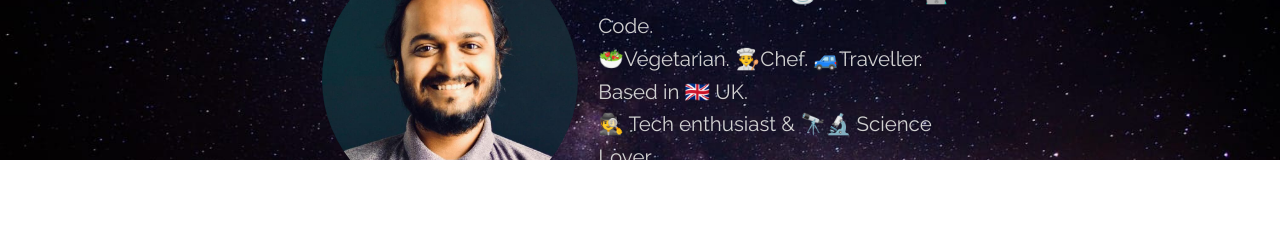
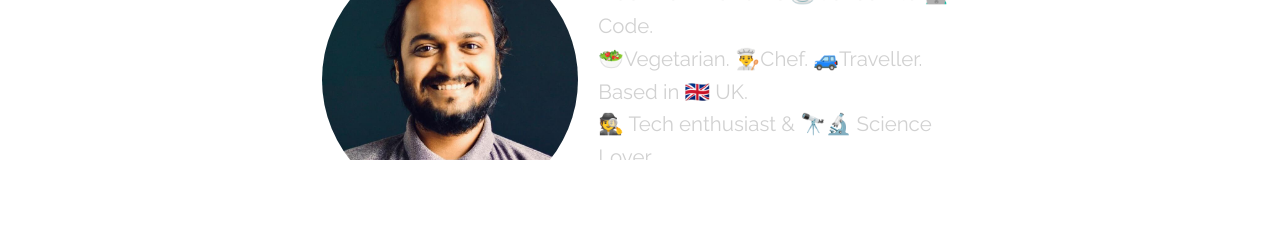
Before and after one commit to thehbhatt/thehbhatt.github.io, a plain HTML site: page index.html in a window 1280 px wide. Drawn offline with nearby package versions, Linux system fonts and the light colour scheme.

Commit message:
removing unwated stuff

```diff
--- a/index.html
+++ b/index.html
@@ -51,8 +51,8 @@
 		}
 
 		.demo .large-header {
-			background-image: url("img/dark_sky.jpg");
-			background-color: black;
+			/* background-image: url("img/dark_sky.jpg");
+			background-color: black; */
 		}
 
 		.demo .wrapper {
```
